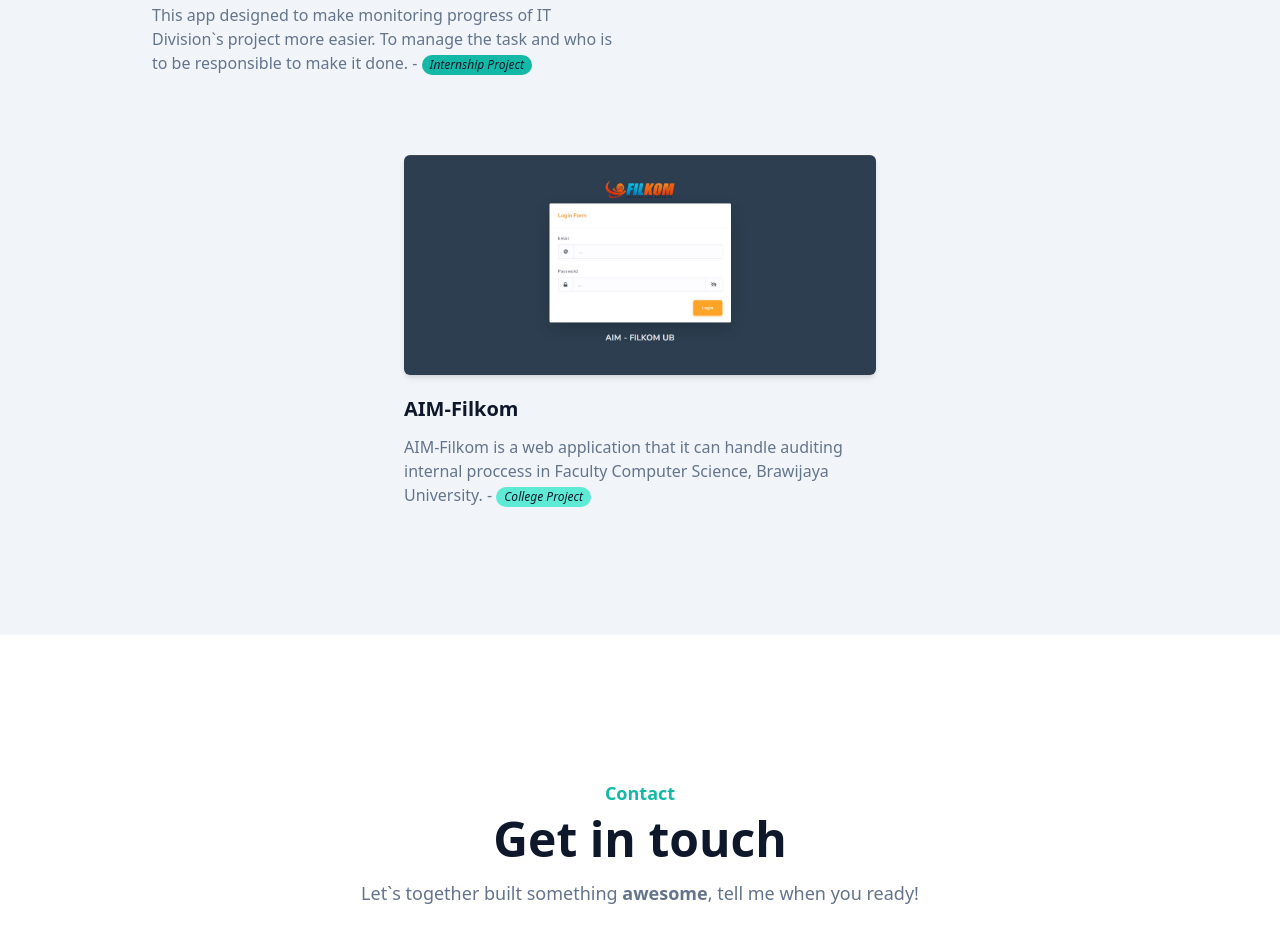
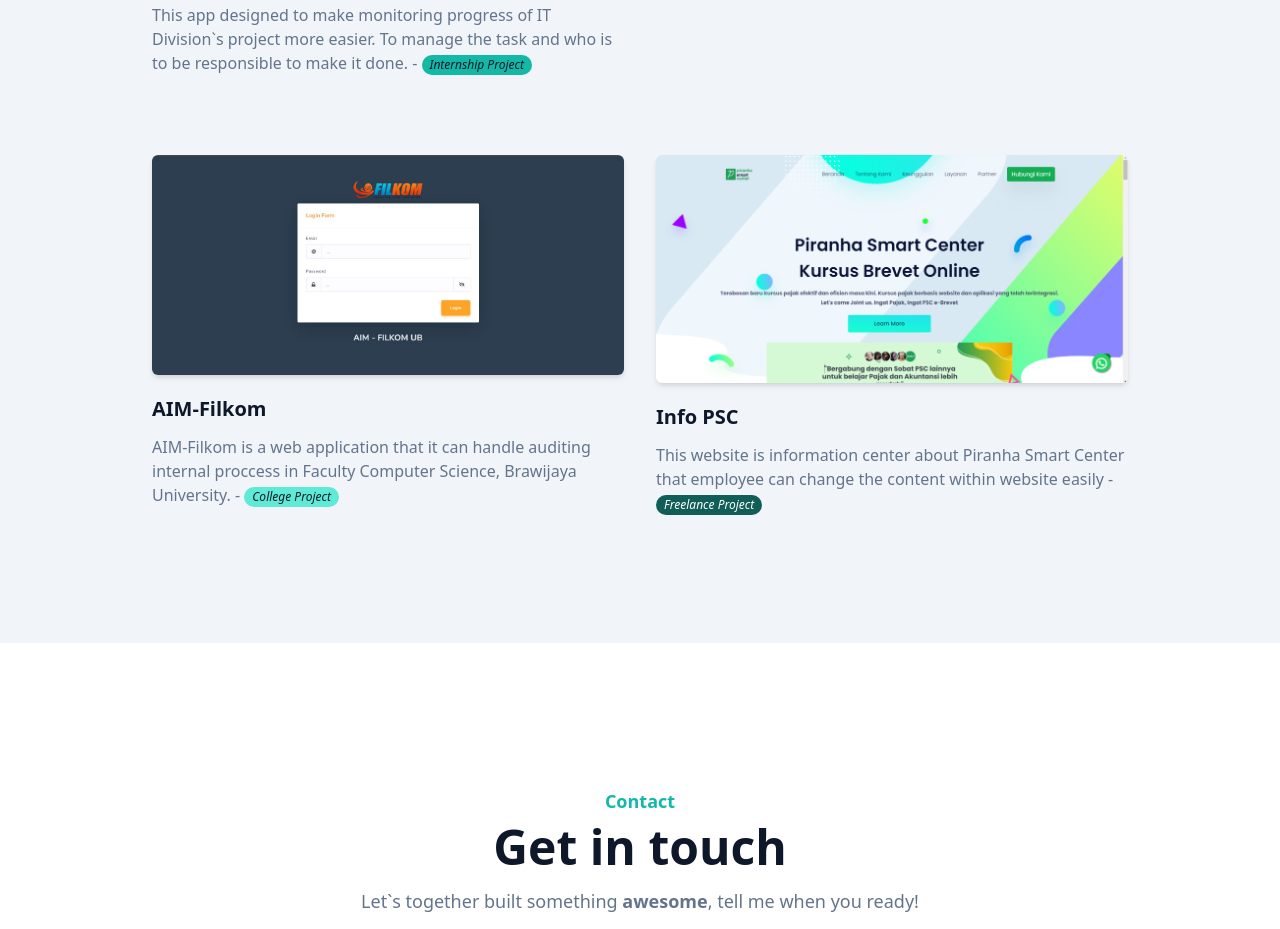
Before and after one commit to DwiIndraKusuma/kusuma-eportfolio, a website: page index.html in a window 1280 px wide. Shown: the part 3025-3954 px from the top of the page. Drawn offline with Linux system fonts and the light colour scheme.

Commit message:
Add More Portfolio

```diff
--- a/index.html
+++ b/index.html
@@ -449,6 +449,24 @@
               </span>
             </p>
           </div>
+          <div class="mb-12 p-4 lg:w-1/2">
+            <div class="rounded-md shadow-md overflow-hidden">
+              <img
+                src="dist/img/portfolio/infoPSC.PNG"
+                width="600"
+                height="317"
+                alt="infoPSC"
+              />
+            </div>
+            <h3 class="font-semibold text-xl text-dark mt-5 mb-3">Info PSC</h3>
+            <p class="font-medium text-base text-secondary">
+              This website is information center about Piranha Smart Center that employee can change the content within website easily -
+              <span
+                class="inline-flex items-center justify-center italic px-2 py-1 text-xs font-medium leading-none text-white bg-teal-800 rounded-full"
+                >Freelance Project
+              </span>
+            </p>
+          </div>
         </div>
       </div>
     </section>
```
Also changed, not shown: dist/img/portfolio/infoPSC.png (added).
